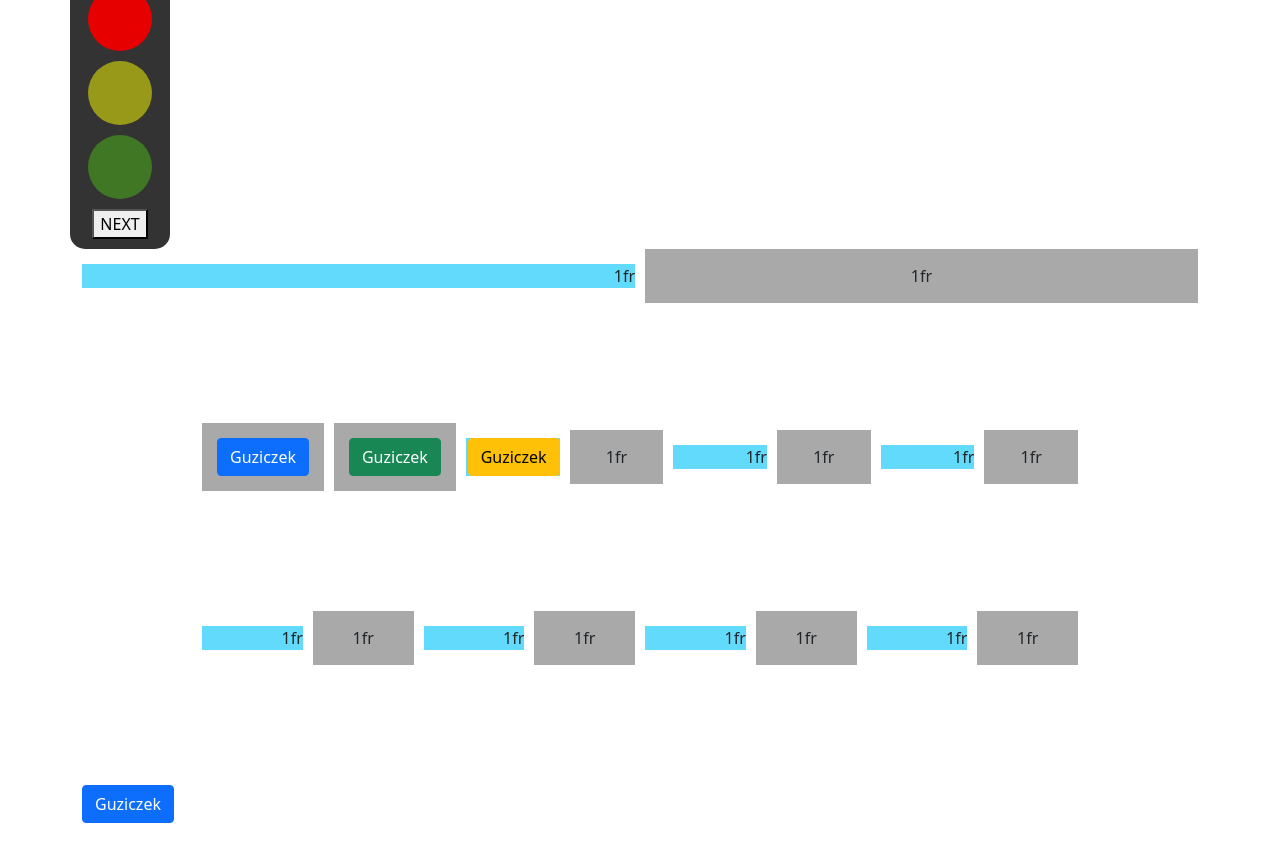
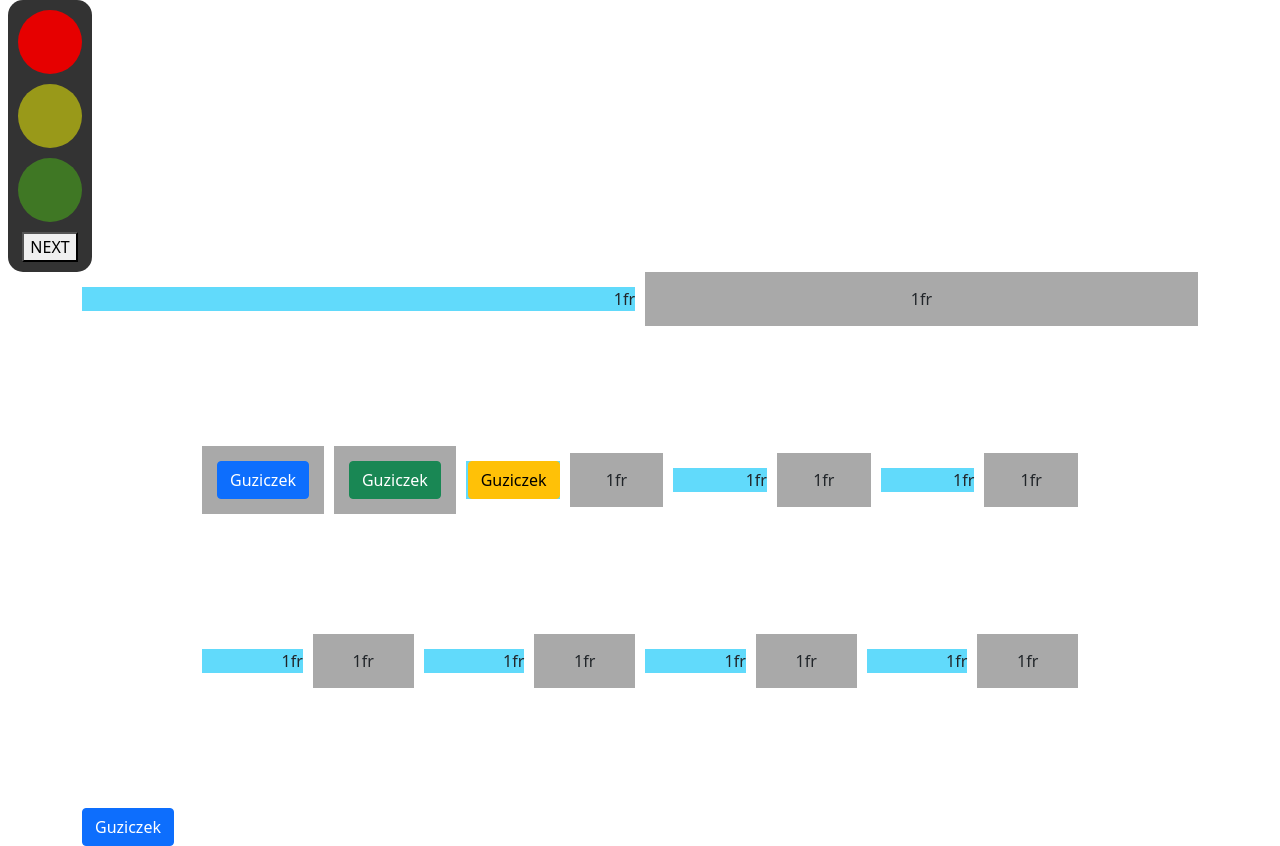
Before and after one commit to zkrysztofiak/xstate-ts, a React (Create React App) app: page / in a window 1280 px wide. Before the commit the page ends 823 px from the top, so only its background shows below. Built offline with nearby package versions, Linux system fonts and the light colour scheme.

Commit message:
section fles

```diff
--- a/src/App.css
+++ b/src/App.css
@@ -1,15 +1,6 @@
 @import './trafficLightMachine.css';
 .App {
 	text-align: center;
-}
-
-@keyframes App-logo-spin {
-	from {
-		transform: rotate(0deg);
-	}
-	to {
-		transform: rotate(360deg);
-	}
 }
 
 .container {
--- a/src/index.tsx
+++ b/src/index.tsx
@@ -1,13 +1,22 @@
 import React from 'react';
-import ReactDOM from 'react-dom';
+import { render } from 'react-dom';
 import './index.css';
 import App from './App';
 import TrafficLights from './TrafficLights';
 
-ReactDOM.render(
-	<React.StrictMode>
+// ReactDOM.render(
+// 	<React.StrictMode>
+// 		<TrafficLights />
+// 		<App />
+// 	</React.StrictMode>,
+// 	document.getElementById('root')
+// );
+
+const rootElement = document.getElementById('root');
+render(
+	<section>
 		<TrafficLights />
 		<App />
-	</React.StrictMode>,
-	document.getElementById('root')
+	</section>,
+	rootElement
 );
--- a/src/trafficLightMachine.css
+++ b/src/trafficLightMachine.css
@@ -1,6 +1,6 @@
 body {
-	height: 100vh;
-	display: flex;
+	/* height: 100vh;
+	display: flex; */
 	justify-content: center;
 	align-items: center;
 }
@@ -42,5 +42,9 @@ input:checked {
 	opacity: 1;
 }
 .containerLights {
+	/* height: 100vh; */
+	display: flex;
 	width: 100px;
+	justify-content: center;
+	align-items: center;
 }
```
